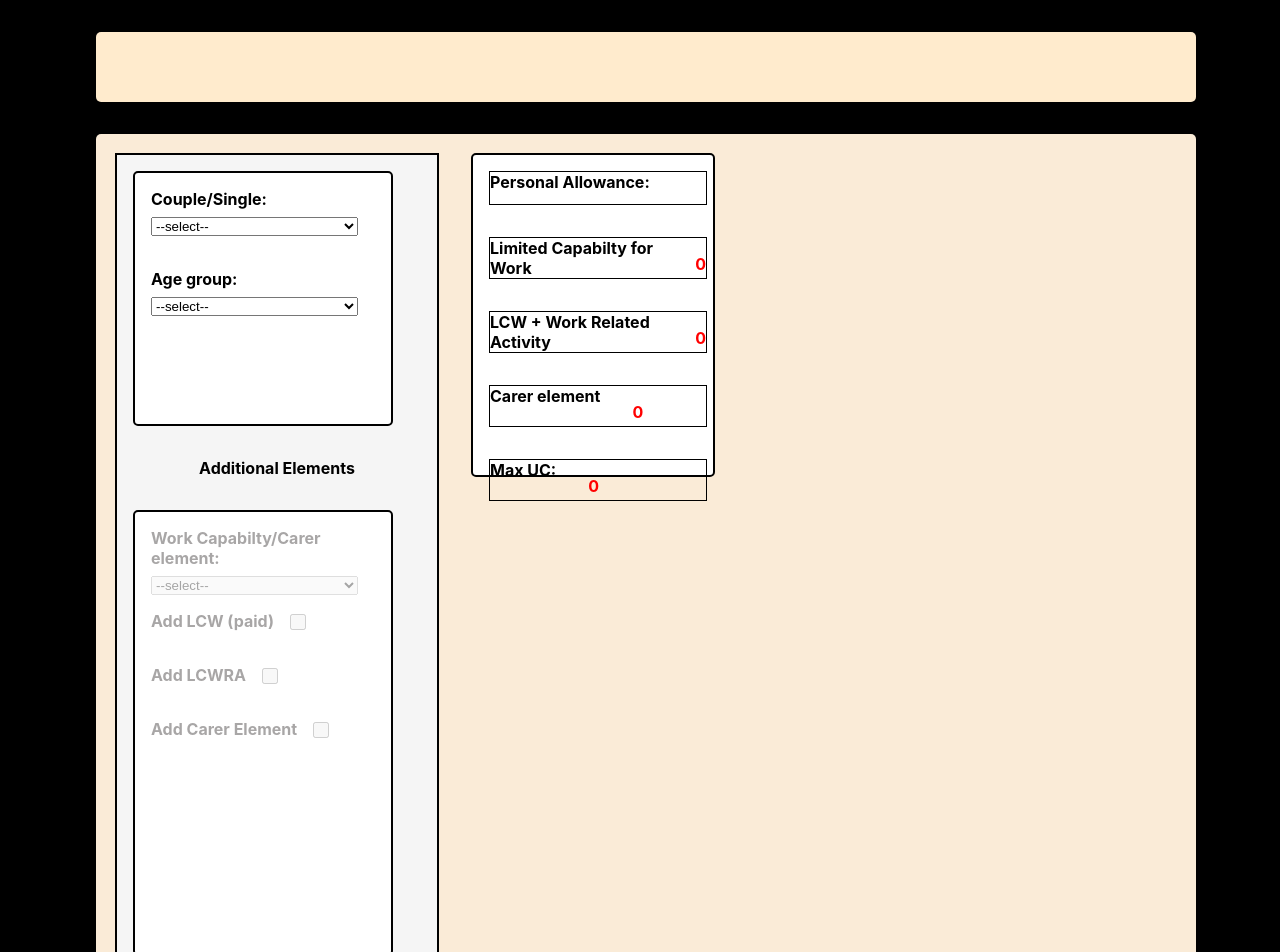
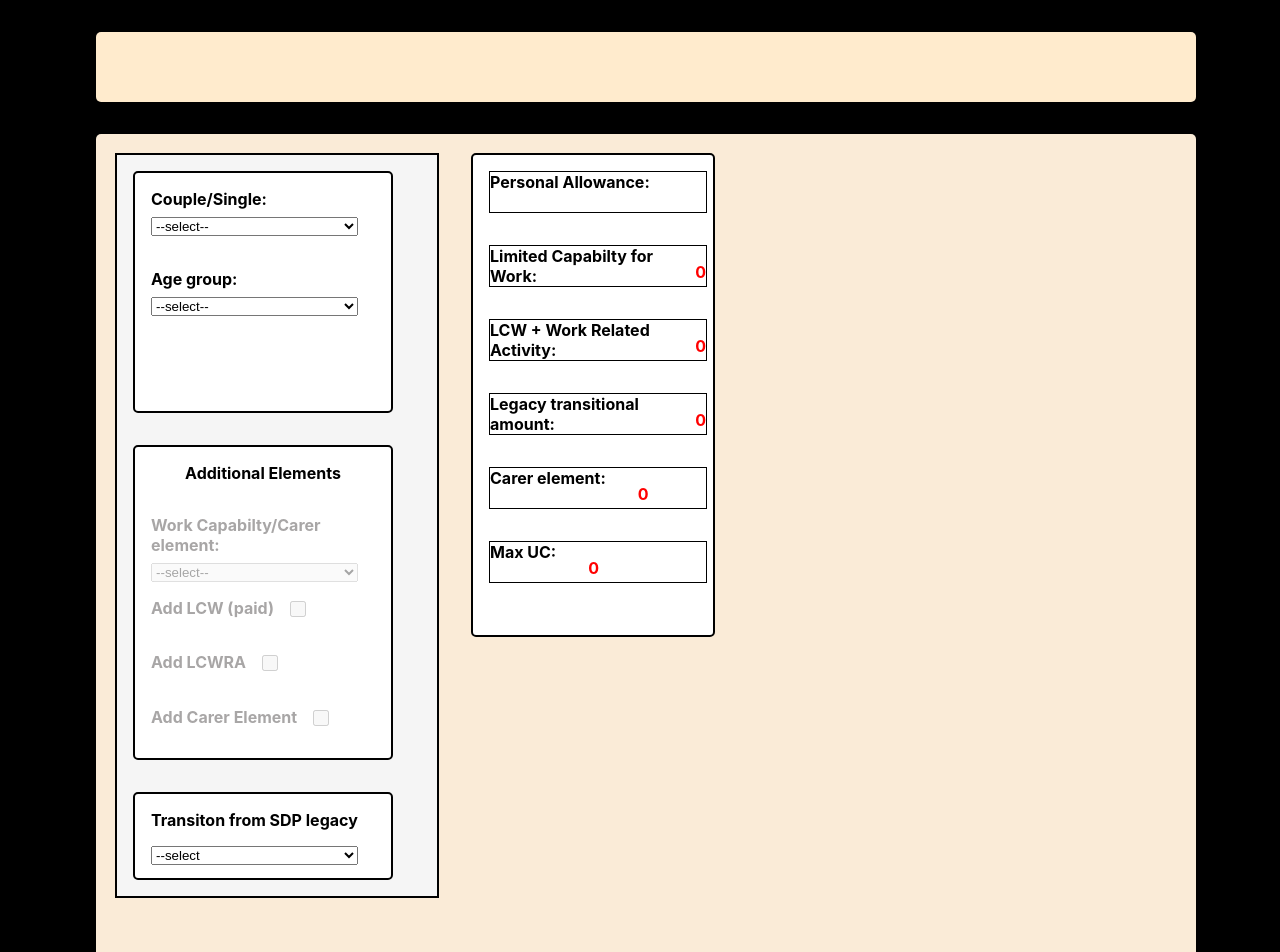
Before and after one commit to dnlstronge/benefitscalc2, a React (Create React App) app: page / in a window 1280 px wide. Shown: the top 952 px of the page. Built offline with nearby package versions, Linux system fonts and the light colour scheme.

Commit message:
[x] - complete new component Transitional [x] - hook up useEffect, pass dispatch action to reducer [x] - add state value to totals render

```diff
--- a/src/components/UC2/Main.js
+++ b/src/components/UC2/Main.js
@@ -1,24 +1,20 @@
-import React, {useState, useReducer } from "react"
+import React, { useReducer } from "react"
 import classes from "./Main.module.css"
 import PA from "./PA/PA"
 import Totals from "./Totals/Totals"
 import WCA from "./WCA/WCA"
 import Transitional from "./WCA/Transitional"
 
-const round = (x) => {
-    return Math.ceil( x * 100) /100
- }
+
 
 const MAIN_REDUCER = (state, action) => {
     switch(action.type) {
 
-        case "LCW_COUPLE" : {
-            return {...state, LCW: action.val}
-
+        case "TRANS" : {
+            return {...state, TA: action.val}
         }
         case "LCW_COUPLE" : {
             return {...state, LCW: action.val}
-
         }
         case "LCWRA_COUPLE" : {
             return {...state, WCA: action.val}
@@ -52,6 +48,7 @@ const MAIN_REDUCER = (state, action) => {
         case "CARER" : {
             return {...state, WCA: action.WCA, CE: action.CE}
         }
+        default :
     }
 }
 
--- a/src/components/UC2/PA/PA.js
+++ b/src/components/UC2/PA/PA.js
@@ -1,9 +1,8 @@
 import React from "react";
-import UCElements from "../UCElements/UCElements"
 import classes from "./PA.module.css"
 
 
-const UC_elements = UCElements;
+
 
 
 
--- a/src/components/UC2/Totals/Totals.js
+++ b/src/components/UC2/Totals/Totals.js
@@ -60,8 +60,9 @@ const Totals = ({
             let b = round(propState.WCA)
             let c = round(propState.CE)
             let d = round(propState.LCW)
-          setTally(round(a + b + c + d))
-        }, [ PA, propState.WCA, propState.CE, propState.LCW])
+            let e = round(propState.TA)
+          setTally(round(a + b + c + d + e))
+        }, [ PA, propState.WCA, propState.CE, propState.LCW, propState.TA])
 
         // lift GLOBAL:
 
@@ -76,13 +77,16 @@ const Totals = ({
                 <p className={classes.label_p} id="amount"> {PA}</p>
             </label>
 
-            <label className={classes.label_amount} htmlFor="amount">Limited Capabilty for Work
+            <label className={classes.label_amount} htmlFor="amount">Limited Capabilty for Work:
                 <p className={classes.label_p} id="amount">{propState.LCW}</p>
             </label>
-            <label className={classes.label_amount} htmlFor="amount">LCW + Work Related Activity
+            <label className={classes.label_amount} htmlFor="amount">LCW + Work Related Activity:
                 <p className={classes.label_p} id="amount">{propState.WCA}</p>
             </label>
-             <label className={classes.label_amount} htmlFor="amount">Carer element
+            <label className={classes.label_amount} htmlFor="amount">Legacy transitional amount:
+                <p className={classes.label_p} id="amount">{propState.TA}</p>
+            </label>
+             <label className={classes.label_amount} htmlFor="amount">Carer element:
                 <p className={classes.label_p} id="amount">{propState.CE}</p>
             </label>
             <label className={classes.label_amount} htmlFor="amount">Max UC:
--- a/src/components/UC2/Totals/Totals.module.css
+++ b/src/components/UC2/Totals/Totals.module.css
@@ -3,7 +3,7 @@
     flex-direction: column;
     background: white;
     width: 15rem;
-    height: 20rem;
+    height: 30rem;
     margin: 1rem 1rem 1rem 1rem;
     border: 2px solid black;
     border-radius: 5px;
--- a/src/components/UC2/WCA/Transitional.js
+++ b/src/components/UC2/WCA/Transitional.js
@@ -1,4 +1,4 @@
-import React, { useState } from "react";
+import React, { useState, useEffect } from "react";
 import classes from "./Transitional.module.css"
 import UCElements from "../UCElements/UCElements";
 
@@ -7,26 +7,30 @@ const transA = UC_elements.TA_1
 const transB = UC_elements.TA_2
 const transC = UC_elements.TA_3
 
-const Transitional = (props) => {
+const Transitional = ({ setPropState }) => {
 
     const [trans, setTrans] = useState(0)
 
 
     const handleTrans = (e) => {
-        e.target.value && setTrans(e.target.value)
+        setTrans(e.target.value)
     }
+
+    useEffect(() => {
+        setPropState({type: "TRANS", val: trans })
+    }, [trans, setPropState])
+
     return (
         <div className={classes.container}>
-            <label className={classes.TA_label} htmlFor="transitional_amounts"></label> Transiton from SDP legacy
-                <select className={classes.TA_select} id="transitional_amount">
+            <label className={classes.TA_label} htmlFor="transitional_amounts">Transiton from SDP legacy
+                <select onChange={handleTrans} className={classes.TA_select} id="transitional_amount">
                     <option value={0}>--select</option>
                     <option value={0} >No</option>
                     <option value={transA}>£{transA}</option>
                     <option value={transB}>£{transB}</option>
                     <option value={transC}>£{transC}</option>
-
                 </select>
-                <div>TEST: {trans} </div>
+            </label>
         </div>
     )
 }
--- a/src/components/UC2/WCA/Transitional.module.css
+++ b/src/components/UC2/WCA/Transitional.module.css
@@ -0,0 +1,30 @@
+.container {
+    display: flex;
+    flex-direction: column;
+    background: white;
+    width: 80%;
+    height: 6rem;
+    margin: 1rem 1rem 1rem 1rem;
+    border: 2px solid black;
+    border-radius: 5px;
+}
+.TA_label {
+    font-weight: bold;
+    display: flex;
+    flex-direction: column;
+    height: 2rem;
+    width: 90%;
+    margin-left: 1rem;
+    margin-top: 1rem;
+
+}
+.TA_select {
+    display: flex;
+    flex-direction: column;
+    height: 2rem;
+    width: 90%;
+    margin-top: 1rem;
+    margin-bottom: 1rem;
+
+
+}
--- a/src/components/UC2/WCA/WCA.js
+++ b/src/components/UC2/WCA/WCA.js
@@ -7,7 +7,7 @@ const UC_elements = UCElements
 const WCA = ({propState, setPropState }) => {
 
     //LOCAL_STATE:
-    const [clickLCW, setClickLCW] = useState(false)
+
     const [WCA_values, set_WCA_values] = useState({
         LCW: 0,
         LCWRA: 0,
@@ -102,9 +102,10 @@ const WCA = ({propState, setPropState }) => {
     return (
         <React.Fragment>
 
-            <h4 className={classes.heading}>Additional Elements</h4>
+
 
             <div className={classes.container}>
+                <h4 className={classes.heading}>Additional Elements</h4>
                   <label className={label_dynamic_2} htmlFor="select_WCA">Work Capabilty/Carer element:
                          <select className={classes.dropdown_select}
                                 disabled={propState.COUPLE !== "RS_SINGLE"}
--- a/src/components/UC2/WCA/WCA.module.css
+++ b/src/components/UC2/WCA/WCA.module.css
@@ -7,8 +7,7 @@
     flex-direction: column;
     background: white;
     width: 80%;
-    height: 30rem;
-
+    height: auto;
     margin: 1rem 1rem 1rem 1rem;
     border: 2px solid black;
     border-radius: 5px;
```
